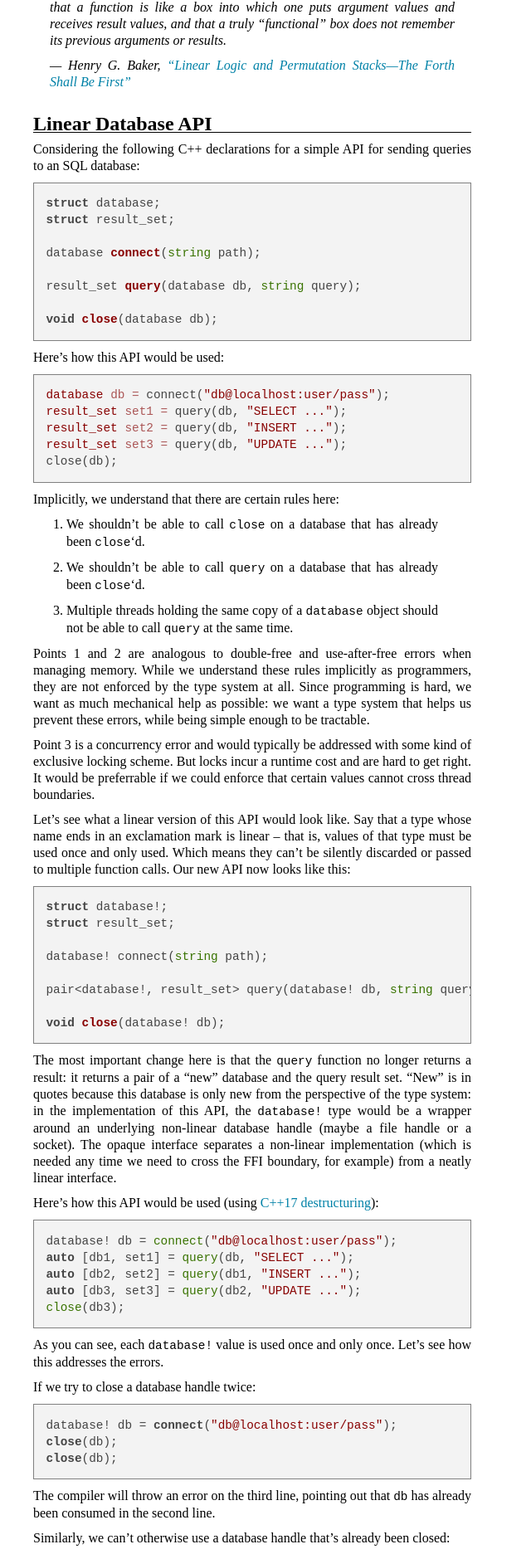
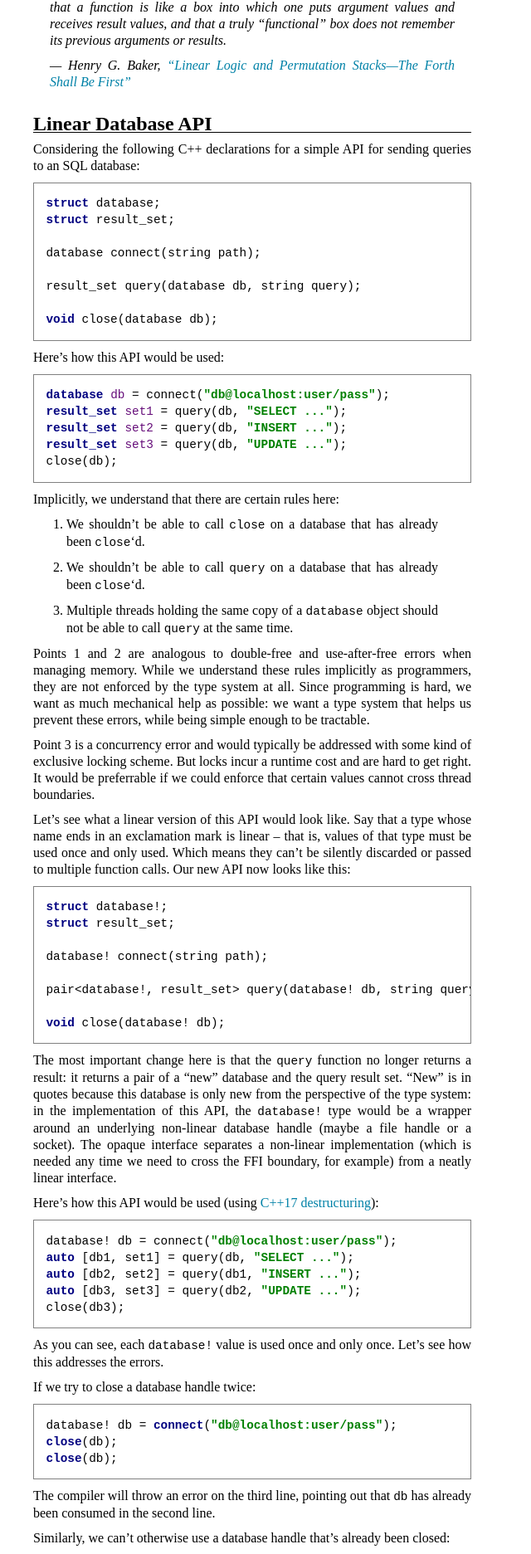
Before and after one commit to austral/austral.github.io, a Jekyll site: the page built from linear-types.md, in a window 1280 px wide. Shown: the part 923-2796 px from the top of the page at 83% size, without its empty margins (0-640 px from the left). Built offline with Jekyll 4.4.1, drawn with Linux system fonts in a browser that asks for light colours.

Commit message:
Change the highlight.js theme

```diff
--- a/_layouts/page.html
+++ b/_layouts/page.html
@@ -10,7 +10,7 @@
     <link rel="stylesheet" href="/assets/katex-0.15.3/katex.min.css">
     <script defer src="/assets/katex-0.15.3/katex.min.js"></script>
     <script defer src="/assets/katex-0.15.3/auto-render.min.js" onload="renderMathInElement(document.body);"></script>
-    <link rel="stylesheet" href="/assets/highlight.js-11.5.1/default.min.css">
+    <link rel="stylesheet" href="/assets/highlight.js-11.5.1/idea.min.css">
     <script src="/assets/highlight.js-11.5.1/highlight.min.js"></script>
   </head>
   <body>
```
Also changed, not shown: assets/highlight.js-11.5.1/idea.min.css (added).
